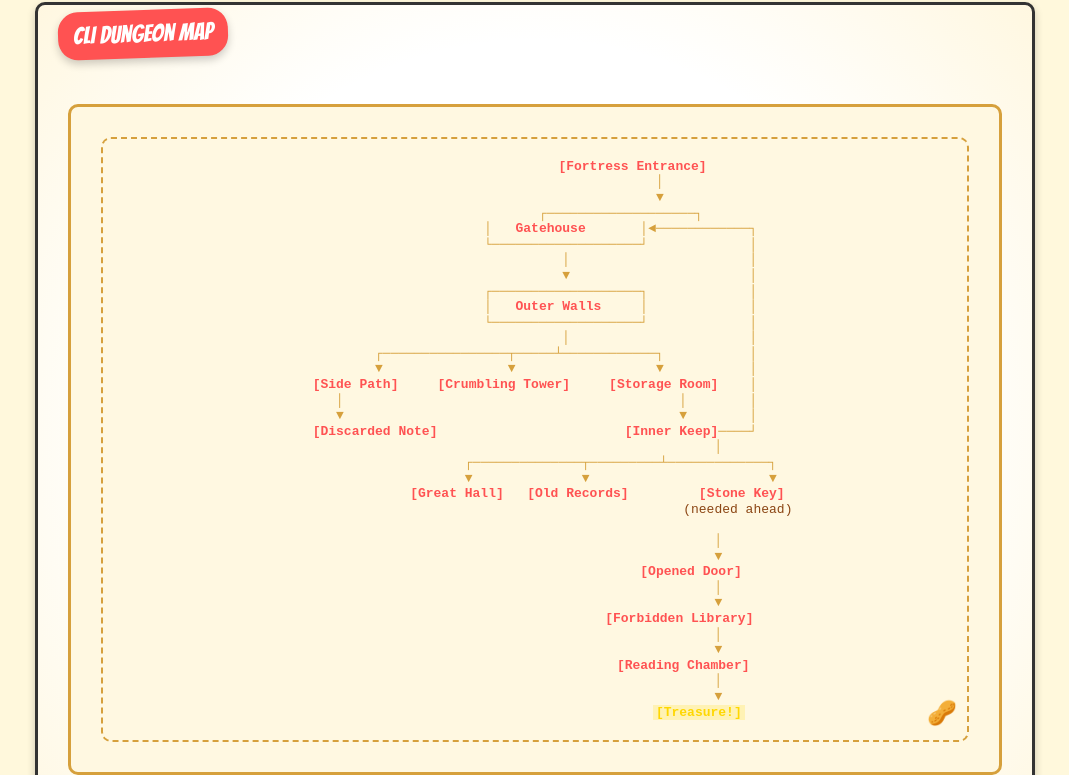
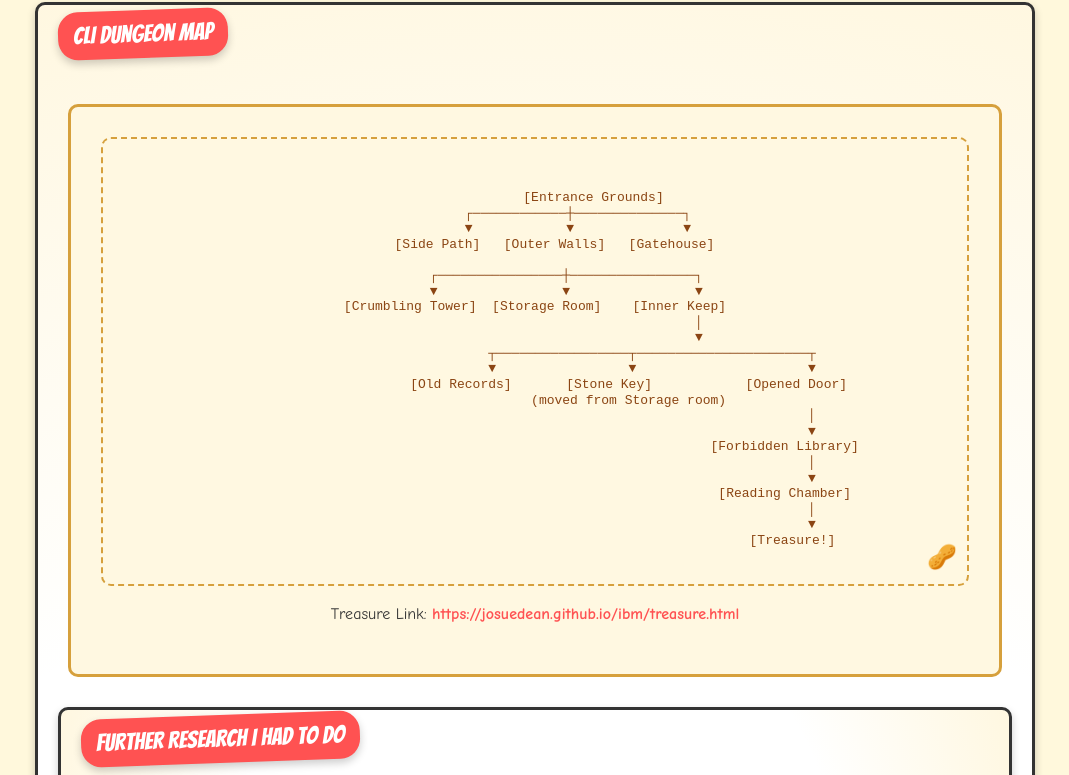
Before and after one commit to ssmoon-debug/assignment-2, a plain HTML site: page index.html in a window 1280 px wide. Shown: the part 1499-2274 px from the top of the page, without its empty margins (105-1174 px from the left). Drawn offline with Linux system fonts and the light colour scheme.

Commit message:
Update index.html

```diff
--- a/index.html
+++ b/index.html
@@ -318,43 +318,32 @@ You have discovered the ASCII Chalice! Follow this link to claim your reward: ht
             <div class="section-title">CLI Dungeon Map</div>
             <div class="section-content">
                 <div class="peanut-map">
-                    <div class="map-container">                         <span class="dungeon-location">[Fortress Entrance]</span>
-                                <span class="dungeon-path">│</span>
-                                <span class="dungeon-path">▼</span>
-                      <span class="dungeon-path">┌───────────────────┐</span>
-                      <span class="dungeon-path">│</span>   <span class="dungeon-location">Gatehouse</span>       <span class="dungeon-path">│</span><span class="dungeon-path">◄────────────┐</span>
-                      <span class="dungeon-path">└───────────────────┘</span>             <span class="dungeon-path">│</span>
-                                <span class="dungeon-path">│</span>                       <span class="dungeon-path">│</span>
-                                <span class="dungeon-path">▼</span>                       <span class="dungeon-path">│</span>
-                      <span class="dungeon-path">┌───────────────────┐</span>             <span class="dungeon-path">│</span>
-                      <span class="dungeon-path">│</span>   <span class="dungeon-location">Outer Walls</span>     <span class="dungeon-path">│</span>             <span class="dungeon-path">│</span>
-                      <span class="dungeon-path">└───────────────────┘</span>             <span class="dungeon-path">│</span>
-                                <span class="dungeon-path">│</span>                       <span class="dungeon-path">│</span>
-        <span class="dungeon-path">┌────────────────┬─────┴────────────┐</span>           <span class="dungeon-path">│</span>
-        <span class="dungeon-path">▼</span>                <span class="dungeon-path">▼</span>                  <span class="dungeon-path">▼</span>           <span class="dungeon-path">│</span>
-<span class="dungeon-location">[Side Path]</span>     <span class="dungeon-location">[Crumbling Tower]</span>     <span class="dungeon-location">[Storage Room]</span>    <span class="dungeon-path">│</span>
-   <span class="dungeon-path">│</span>                                           <span class="dungeon-path">│</span>        <span class="dungeon-path">│</span>
-   <span class="dungeon-path">▼</span>                                           <span class="dungeon-path">▼</span>        <span class="dungeon-path">│</span>
-<span class="dungeon-location">[Discarded Note]</span>                        <span class="dungeon-location">[Inner Keep]</span><span class="dungeon-path">────┘</span>
-                                               <span class="dungeon-path">│</span>
-                      <span class="dungeon-path">┌──────────────┬─────────┴─────────────┐</span>
-                      <span class="dungeon-path">▼</span>              <span class="dungeon-path">▼</span>                       <span class="dungeon-path">▼</span>
-                <span class="dungeon-location">[Great Hall]</span>   <span class="dungeon-location">[Old Records]</span>         <span class="dungeon-location">[Stone Key]</span>
-                                                    (needed ahead)
+                    <div class="map-container">
 
-                                               <span class="dungeon-path">│</span>
-                                               <span class="dungeon-path">▼</span>
-                                        <span class="dungeon-location">[Opened Door]</span>
-                                               <span class="dungeon-path">│</span>
-                                               <span class="dungeon-path">▼</span>
-                                     <span class="dungeon-location">[Forbidden Library]</span>
-                                               <span class="dungeon-path">│</span>
-                                               <span class="dungeon-path">▼</span>
-                                      <span class="dungeon-location">[Reading Chamber]</span>
-                                               <span class="dungeon-path">│</span>
-                                               <span class="dungeon-path">▼</span>
-                                          <span class="dungeon-treasure">[Treasure!]</span></div>
-                </div>
+               [Entrance Grounds]
+           ┌────────────┼──────────────┐
+           ▼            ▼              ▼
+     [Side Path]   [Outer Walls]   [Gatehouse]
+
+        ┌────────────────┼────────────────┐
+        ▼                ▼                ▼
+[Crumbling Tower]  [Storage Room]    [Inner Keep]
+                                          │
+                                          ▼
+                              ┬─────────────────┬──────────────────────┬
+                              ▼                 ▼                      ▼
+                        [Old Records]       [Stone Key]            [Opened Door]
+                          (moved from Storage room)
+                                                                               │
+                                                                       ▼
+                                                                [Forbidden Library]
+                                                                       │
+                                                                       ▼
+                                                                [Reading Chamber]
+                                                                       │
+                                                                       ▼
+                                                                  [Treasure!]
+                   </div>
 
                 <p>Treasure Link: <a href="https://josuedean.github.io/ibm/treasure.html" target="_blank">https://josuedean.github.io/ibm/treasure.html</a></p>
             </div>
@@ -372,17 +361,13 @@ You have discovered the ASCII Chalice! Follow this link to claim your reward: ht
         </div>
 
         <div class="comic-section">
-            <div class="section-title">Where I Found Help</div>
-            <div class="section-content">
-                <p class="emoji-heading">🧭 ChatGPT, of course</p>
-                <p><a href="https://chatgpt.com/share/67fbadc4-dcb0-8006-8831-ca30402106ac" target="_blank">https://chatgpt.com/share/67fbadc4-dcb0-8006-8831-ca30402106ac</a> (how i spent most of my time trying to get to the end of it)</p>
-                <div class="comic-section">
+
     <div class="section-title">Where I Found Help</div>
     <div class="section-content">
         <p class="emoji-heading">🧭 ChatGPT, of course</p>
         <p><a href="https://chatgpt.com/share/67fbadc4-dcb0-8006-8831-ca30402106ac" target="_blank">https://chatgpt.com/share/67fbadc4-dcb0-8006-8831-ca30402106ac</a> (how i spent most of my time trying to get to the end of it)</p>
 
-        <p class="emoji-heading">🧭 How I transformed my Google Doc written report into this interactive website </p>
+        <p class="emoji-heading">🧭 How I created this report</p>
         <p><a href="https://claude.ai/share/076a9898-c83a-4c33-880e-6fb5378e2def" target="_blank">https://claude.ai/share/076a9898-c83a-4c33-880e-6fb5378e2def</a> (helped me design and structure my CLI dungeon crawl report)</p>
                 <p class="emoji-heading">🧭 And most importantly, my friend Diyora, who got to the clue first and helped guide me when I was completely stuck</p>
             </div>
```
